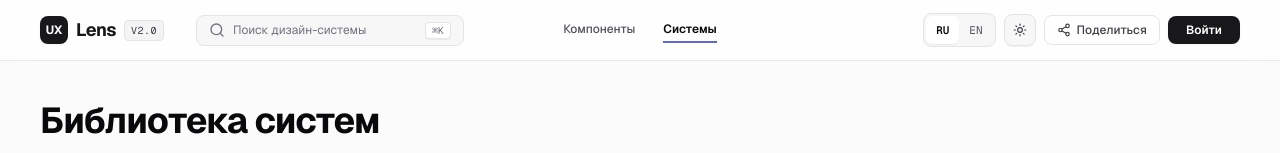
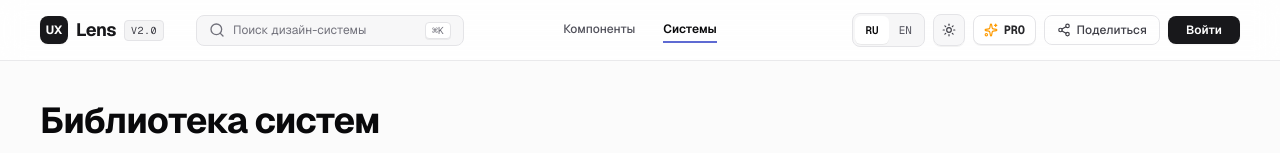
Before and after one commit to Melok90/UXLens, a React (Vite) app: page /systems in a window 1280 px wide. Shown: the top 153 px of the page. Built offline with nearby package versions, Linux system fonts and the light colour scheme.

Commit message:
Remove Pro lock from comparison cards and add subtle Pro entry point in header with Live Playground value proposition

```diff
--- a/src/components/ComparisonCard.tsx
+++ b/src/components/ComparisonCard.tsx
@@ -1,5 +1,5 @@
 import React, { useState, ReactNode } from 'react';
-import { Eye, LockKeyhole, Copy, Check, Code2, Layers, Maximize2 } from 'lucide-react';
+import { Eye, Copy, Check, Code2, Layers, Maximize2 } from 'lucide-react';
 import { motion, AnimatePresence } from 'motion/react';
 import { useLanguage } from '../contexts/LanguageContext';
 import { tokensToCssVariables, tokensToTailwind } from '../utils/tokens';
@@ -253,24 +253,15 @@ const ComparisonCard: React.FC<ComparisonCardProps> = ({
           <p className="text-xs text-zinc-700 dark:text-zinc-300 leading-snug">{accessibilityText}</p>
         </div>
 
-        <div className="relative pt-1">
-          <h4 className="text-[11px] font-bold uppercase tracking-wider text-zinc-400 dark:text-zinc-500 mb-1">
+        <div className="pt-1">
+          <h4 className="text-[11px] font-bold uppercase tracking-wider text-zinc-500 dark:text-zinc-400 mb-1.5">
             {t('grid.bestpractices')}
           </h4>
-          <ul className="list-disc pl-4 text-xs text-zinc-500 dark:text-zinc-400 space-y-1 opacity-40 blur-[2px]">
+          <ul className="list-disc pl-4 text-xs text-zinc-600 dark:text-zinc-400 space-y-1">
             {bestPractices.map((practice, index) => (
-              <li key={index}>{practice}</li>
+              <li key={index} className="leading-relaxed">{practice}</li>
             ))}
           </ul>
-          <div className="absolute inset-0 flex justify-center items-center z-10">
-            <motion.button
-              whileHover={{ scale: 1.02 }}
-              whileTap={{ scale: 0.98 }}
-              className="bg-zinc-900 dark:bg-white text-white dark:text-zinc-950 text-xs font-semibold px-3.5 py-1.5 rounded-lg flex items-center gap-1.5 hover:bg-zinc-800 dark:hover:bg-zinc-200 transition-colors shadow-lg cursor-pointer"
-            >
-              <LockKeyhole className="w-3.5 h-3.5" /> {t('pro.cta')}
-            </motion.button>
-          </div>
         </div>
       </div>
     </div>
--- a/src/components/Header.tsx
+++ b/src/components/Header.tsx
@@ -1,5 +1,5 @@
 import { useState } from 'react';
-import { Search, Share2, Menu, X, Check } from 'lucide-react';
+import { Search, Share2, Menu, X, Check, Sparkles } from 'lucide-react';
 import { Link, useLocation } from 'react-router-dom';
 import LanguageToggle from './LanguageToggle';
 import ThemeToggle from './ThemeToggle';
@@ -11,6 +11,8 @@ export default function Header() {
   const { t, language } = useLanguage();
   const searchQuery = useStore((state) => state.searchQuery);
   const setSearchQuery = useStore((state) => state.setSearchQuery);
+  const isProUser = useStore((state) => state.isProUser);
+  const setIsProModalOpen = useStore((state) => state.setIsProModalOpen);
   const [isShared, setIsShared] = useState(false);
 
   const handleShare = async () => {
@@ -82,6 +84,20 @@ export default function Header() {
         <div className="flex items-center justify-end gap-2 flex-1">
           <LanguageToggle />
           <ThemeToggle />
+
+          {/* Unobtrusive PRO Entry Point */}
+          <button
+            type="button"
+            onClick={() => setIsProModalOpen(true)}
+            aria-label={t('nav.unlockPro') || 'UX Lens Pro'}
+            className="flex items-center gap-1.5 px-2.5 py-1.5 rounded-lg text-xs font-semibold transition-all cursor-pointer shadow-2xs border bg-white dark:bg-zinc-900 border-zinc-200 dark:border-zinc-800 text-zinc-800 dark:text-zinc-200 hover:border-amber-400/60 dark:hover:border-amber-500/50 hover:text-zinc-950 dark:hover:text-white"
+          >
+            <Sparkles className="w-3.5 h-3.5 text-amber-500 transition-transform group-hover:scale-110 shrink-0" aria-hidden="true" />
+            <span className="font-mono tracking-tight font-bold">PRO</span>
+            {isProUser && (
+              <span className="w-1.5 h-1.5 rounded-full bg-emerald-500 animate-pulse shrink-0" aria-hidden="true" />
+            )}
+          </button>
           <button
             type="button"
             onClick={handleShare}
```
